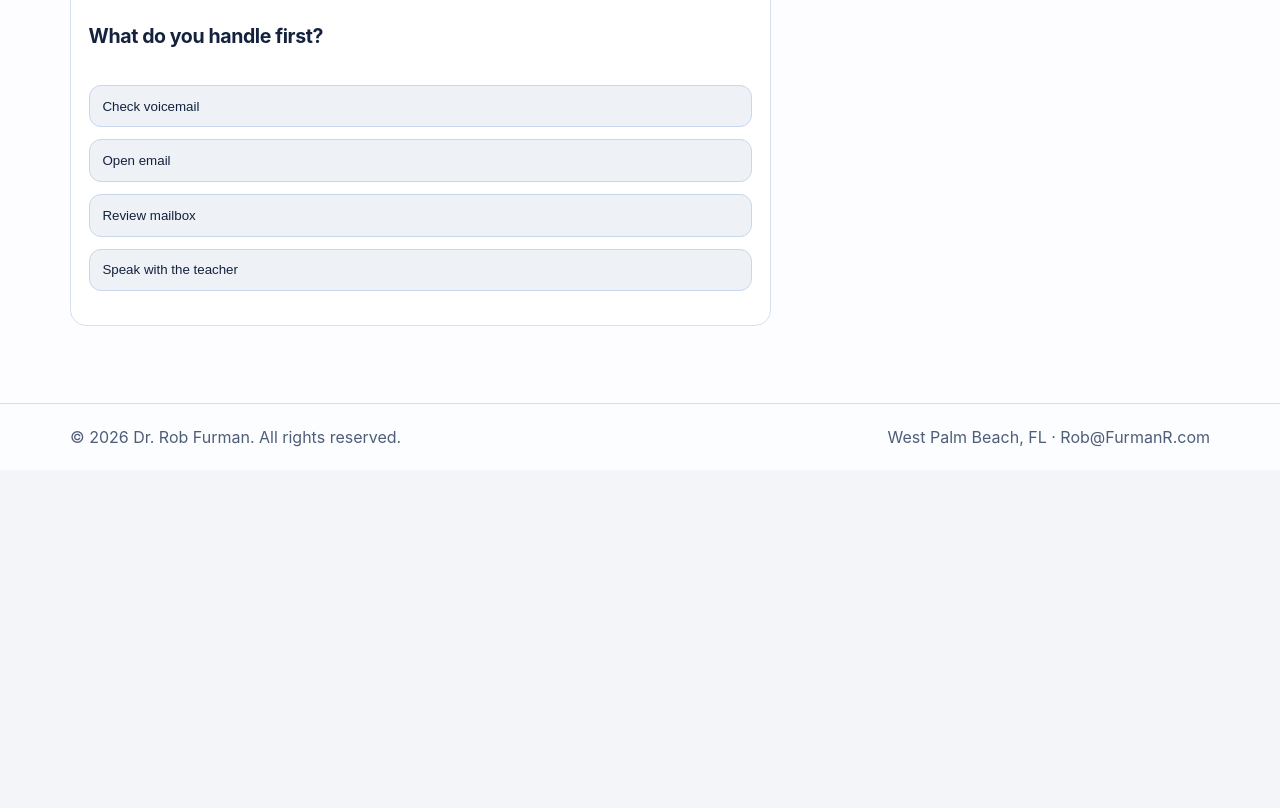
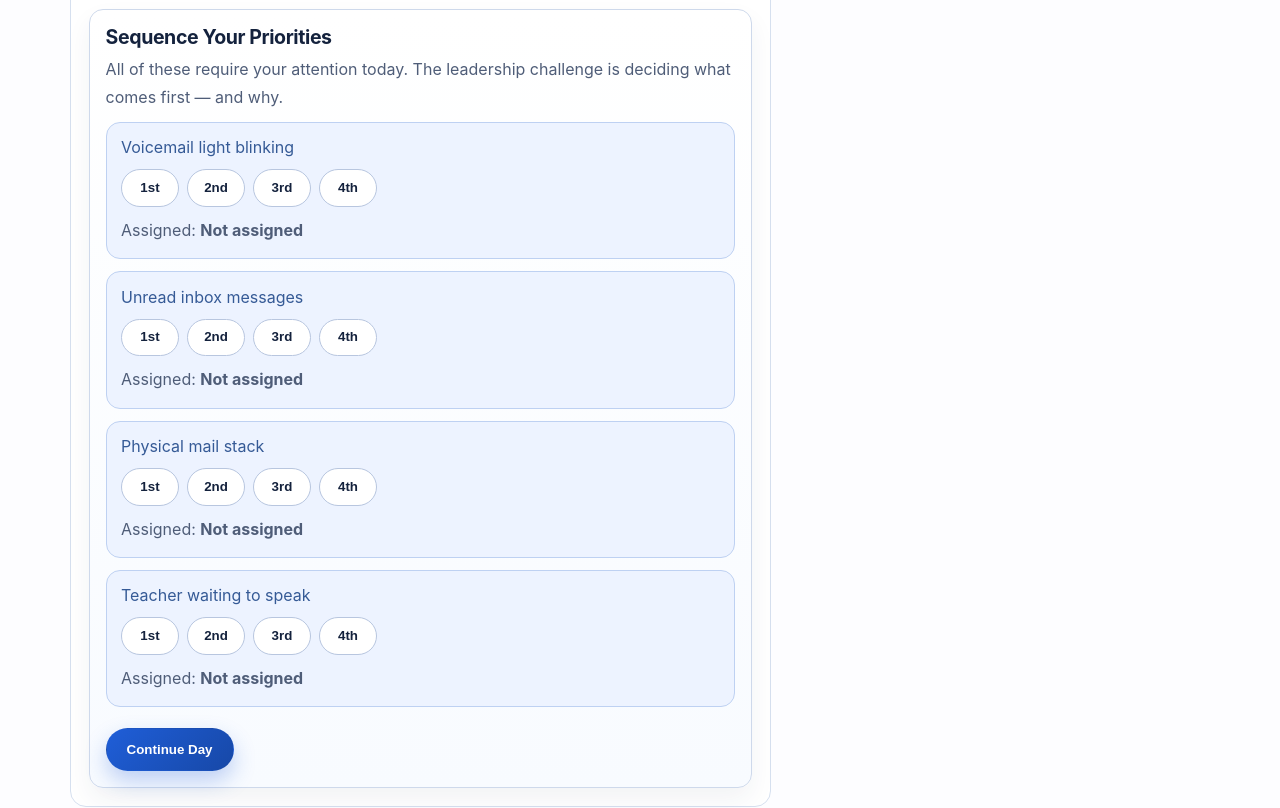
Before and after one commit to DrRobF/rob-furman-portfolio, a Next.js app: page /simulation in a window 1280 px wide. Shown: the part 1340-2148 px from the top of the page. Before the commit the page ends 1810 px from the top, so only its background shows below. Built offline with nearby package versions, Linux system fonts and the light colour scheme.

Commit message:
Refine 7:30 arrival priority sequencing workflow

```diff
--- a/app/globals.css
+++ b/app/globals.css
@@ -240,6 +240,13 @@ p {
   border-color: #b8c6df;
   background: #fff;
   color: var(--text);
+}
+
+.button.secondary.active {
+  border-color: #2f65b1;
+  background: #2f65b1;
+  color: #ffffff;
+  box-shadow: 0 8px 18px rgba(47, 101, 177, 0.28);
 }
 
 .credibility-panel {
@@ -1089,6 +1096,45 @@ p {
   gap: 0.35rem;
 }
 
+.arrival-priority-list {
+  margin-top: 0.65rem;
+  display: grid;
+  gap: 0.75rem;
+}
+
+.arrival-priority-card {
+  border: 1px solid #bed1f2;
+  border-radius: 14px;
+  background: #edf3ff;
+  color: #1a355f;
+  padding: 0.9rem;
+  min-width: 0;
+  overflow-wrap: anywhere;
+}
+
+.arrival-rank-row {
+  margin-top: 0.75rem;
+  gap: 0.5rem;
+}
+
+.arrival-rank-row .button {
+  min-width: 58px;
+  padding: 0.62rem 0.85rem;
+  white-space: nowrap;
+}
+
+.arrival-assigned-rank {
+  margin-top: 0.55rem;
+  margin-bottom: 0;
+}
+
+.arrival-coaching-list {
+  margin: 0.35rem 0 0.5rem;
+  padding-left: 1.2rem;
+  display: grid;
+  gap: 0.25rem;
+}
+
 .report-path-label {
   font-weight: 700;
   color: #233f69;
--- a/app/simulation/SimulationShellClient.js
+++ b/app/simulation/SimulationShellClient.js
@@ -8,29 +8,6 @@ const initialFolders = {
   green: ['Review leadership reflection'],
 };
 
-const arrivalFirstMoveCoaching = {
-  'Check voicemail': {
-    title: 'Urgency Check',
-    message:
-      'You chose to check voicemail first. This can be a strong move because phone messages often involve urgent parent or safety concerns. The risk is that voicemail can pull you into someone else’s agenda before you scan the whole field.',
-  },
-  'Open email': {
-    title: 'Information Scan',
-    message:
-      'You chose to open email first. This can help you quickly identify written concerns, deadlines, and parent communication. The risk is that email can become a rabbit hole before the day even starts.',
-  },
-  'Review mailbox': {
-    title: 'Paper Triage',
-    message:
-      'You chose to review the physical mailbox. This can surface forms, meeting notices, and deadlines that may not appear digitally. The risk is that paper tasks may feel productive while more urgent issues wait.',
-  },
-  'Speak with the teacher': {
-    title: 'Relationship First',
-    message:
-      'You chose to speak with the teacher first. This can strengthen trust and visibility, but it may also take over the limited quiet time you have before the day starts.',
-  },
-};
-
 const arrivalSortItems = [
   'Voicemail light blinking',
   'Unread inbox messages',
@@ -38,6 +15,14 @@ const arrivalSortItems = [
   'Teacher waiting to speak',
 ];
 const arrivalPriorityRanks = ['1st', '2nd', '3rd', '4th'];
+const suggestedArrivalSequence = [
+  'Teacher waiting to speak',
+  'Voicemail light blinking',
+  'Unread inbox messages',
+  'Physical mail stack',
+];
+const suggestedArrivalCoachingNote =
+  'Human needs come first because a waiting teacher may be unable to move into the day effectively. Voicemail is usually next because someone who calls may have a more urgent or emotional concern than someone who emails. Email matters, but it can usually be scanned once the immediate human and phone concerns are handled. Physical mail is generally last unless something unusual stands out, such as a hand-delivered envelope with only your name on it.';
 
 const decisionToFolderItem = {
   'Send an email response': {
@@ -225,13 +210,13 @@ export default function SimulationShellClient() {
   const [hasCompletedFinalStep, setHasCompletedFinalStep] = useState(false);
   const [isEmailVisible, setIsEmailVisible] = useState(false);
   const [isVicOpen, setIsVicOpen] = useState(false);
-  const [arrivalFirstMove, setArrivalFirstMove] = useState('');
   const [arrivalPriorityAssignments, setArrivalPriorityAssignments] = useState({});
+  const [arrivalRankingRecord, setArrivalRankingRecord] = useState(null);
+  const [arrivalCoachingRecord, setArrivalCoachingRecord] = useState(null);
   const [arrivalCompleted, setArrivalCompleted] = useState(false);
   const [moduleTransitionNote, setModuleTransitionNote] = useState('');
 
   const hasSelectedDecision = Boolean(firstDecision);
-  const hasSelectedArrivalMove = Boolean(arrivalFirstMove);
   const [scene, setScene] = useState('initial');
   const isInvestigationScene = scene === 'investigation';
   const isReportScene = scene === 'report';
@@ -265,8 +250,9 @@ export default function SimulationShellClient() {
     setFinalParentResponse('');
     setHasCompletedFinalStep(false);
     setIsEmailVisible(false);
-    setArrivalFirstMove('');
     setArrivalPriorityAssignments({});
+    setArrivalRankingRecord(null);
+    setArrivalCoachingRecord(null);
     setArrivalCompleted(false);
     setModuleTransitionNote('');
     setFolders(initialFolders);
@@ -330,11 +316,8 @@ export default function SimulationShellClient() {
     addFolderItems({ [mapping.bucket]: [mapping.item] });
   };
 
-  const handleArrivalFirstMove = (move) => {
-    setArrivalFirstMove(move);
-  };
-
   const handleArrivalPriorityAssignment = (item, rank) => {
+    if (arrivalCompleted) return;
     setArrivalPriorityAssignments((prev) => {
       const next = { ...prev };
       Object.entries(next).forEach(([assignedItem, assignedRank]) => {
@@ -350,6 +333,16 @@ export default function SimulationShellClient() {
   const handleContinueDay = () => {
     if (arrivalSortItems.some((item) => !arrivalPriorityAssignments[item])) return;
 
+    const rankedSelections = arrivalSortItems
+      .map((item) => ({ item, rank: arrivalPriorityAssignments[item] }))
+      .sort((a, b) => arrivalPriorityRanks.indexOf(a.rank) - arrivalPriorityRanks.indexOf(b.rank));
+
+    setArrivalRankingRecord(rankedSelections);
+    setArrivalCoachingRecord({
+      title: 'Suggested Leadership Sequence',
+      recommendedSequence: suggestedArrivalSequence,
+      leadershipThinking: suggestedArrivalCoachingNote,
+    });
     setArrivalCompleted(true);
     setTimelineStatuses((prev) => {
       const next = { ...prev, arrival: moduleStatuses.completed };
@@ -396,8 +389,7 @@ export default function SimulationShellClient() {
   const showInitialParentResponse = firstDecision === 'Send an email response';
   const showFinalParentResponse = Boolean(investigationDecision) && !hasCompletedFinalStep;
   const hasFinishedArrivalRanking = arrivalSortItems.every((item) => Boolean(arrivalPriorityAssignments[item]));
-  const selectedArrivalCoaching = hasSelectedArrivalMove ? arrivalFirstMoveCoaching[arrivalFirstMove] : null;
-  const isDecisionMade = currentModule === 'arrival' ? hasSelectedArrivalMove : hasSelectedDecision;
+  const isDecisionMade = currentModule === 'arrival' ? hasFinishedArrivalRanking : hasSelectedDecision;
   const finalResponseAnalysis = useMemo(
     () => analyzeFinalResponse(finalParentResponse),
     [finalParentResponse],
@@ -497,6 +489,15 @@ export default function SimulationShellClient() {
                 {arrivalCompleted ? (
                   <article className="scenario-preview-card">
                     <p>Morning triage complete. Your first leadership decisions are now part of the record.</p>
+                    {arrivalRankingRecord ? (
+                      <p>
+                        Saved ranking:{' '}
+                        {arrivalRankingRecord.map(({ item, rank }) => `${rank} ${item}`).join(' • ')}
+                      </p>
+                    ) : null}
+                    {arrivalCoachingRecord ? (
+                      <p>{arrivalCoachingRecord.title} saved to leadership record.</p>
+                    ) : null}
                     <p>{moduleTransitionNote || 'Next module coming soon.'}</p>
                   </article>
                 ) : (
@@ -514,50 +515,30 @@ export default function SimulationShellClient() {
                         minute.
                       </p>
                     </article>
-                    <h3 className="decision-prompt">What do you handle first?</h3>
-                    <div className="choices">
-                      {Object.keys(arrivalFirstMoveCoaching).map((move) => (
-                        <button
-                          key={move}
-                          className={`choice ${arrivalFirstMove === move ? 'active' : ''}`}
-                          onClick={() => handleArrivalFirstMove(move)}
-                        >
-                          {move}
-                        </button>
-                      ))}
-                    </div>
-
-                    {selectedArrivalCoaching ? (
-                      <article className="decision-consequence-card" aria-live="polite">
-                        <h4>{selectedArrivalCoaching.title}</h4>
-                        <p>{selectedArrivalCoaching.message}</p>
-                      </article>
-                    ) : null}
-
-                    {hasSelectedArrivalMove ? (
-                      <article className="report-card" aria-live="polite">
+                    <article className="report-card" aria-live="polite">
                         <h3>Sequence Your Priorities</h3>
                         <p>
                           All of these require your attention today. The leadership challenge is deciding what
                           comes first — and why.
                         </p>
-                        <div className="report-path-list">
+                        <div className="arrival-priority-list">
                           {arrivalSortItems.map((item) => (
-                            <div key={item} className="selected-decision-chip">
+                            <div key={item} className="arrival-priority-card">
                               <span className="selected-decision-label">{item}</span>
-                              <div className="button-row">
+                              <div className="button-row arrival-rank-row">
                                 {arrivalPriorityRanks.map((rank) => (
                                   <button
                                     key={`${item}-${rank}`}
                                     type="button"
                                     className={`button secondary ${arrivalPriorityAssignments[item] === rank ? 'active' : ''}`}
                                     onClick={() => handleArrivalPriorityAssignment(item, rank)}
+                                    aria-pressed={arrivalPriorityAssignments[item] === rank}
                                   >
                                     {rank}
                                   </button>
                                 ))}
                               </div>
-                              <p>
+                              <p className="arrival-assigned-rank">
                                 Assigned:{' '}
                                 <strong>
                                   {arrivalPriorityAssignments[item]
@@ -570,16 +551,17 @@ export default function SimulationShellClient() {
                         </div>
                         {hasFinishedArrivalRanking ? (
                           <article className="decision-consequence-card" aria-live="polite">
-                            <h4>Morning Leadership Insight</h4>
+                            <h4>Suggested Leadership Sequence</h4>
+                            <p>Recommended sequence:</p>
+                            <ol className="arrival-coaching-list">
+                              {suggestedArrivalSequence.map((item) => (
+                                <li key={item}>{item}</li>
+                              ))}
+                            </ol>
                             <p>
-                              Strong leaders prioritize people first, then urgency signals, and then
-                              information flow.
+                              Leadership thinking:
                             </p>
-                            <p>
-                              Human needs (like a waiting teacher) come before tasks. Signals of urgency (like
-                              voicemail) come before controlled inputs like email. Physical mail is usually
-                              last unless something unusual draws attention.
-                            </p>
+                            <p>{suggestedArrivalCoachingNote}</p>
                           </article>
                         ) : null}
                         <div className="button-row">
@@ -592,8 +574,7 @@ export default function SimulationShellClient() {
                             Continue Day
                           </button>
                         </div>
-                      </article>
-                    ) : null}
+                    </article>
                   </>
                 )}
               </>
```
